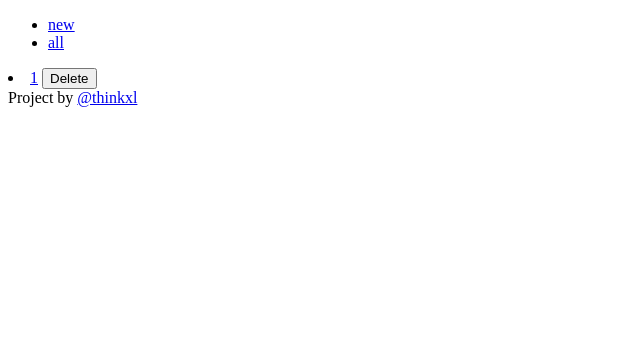
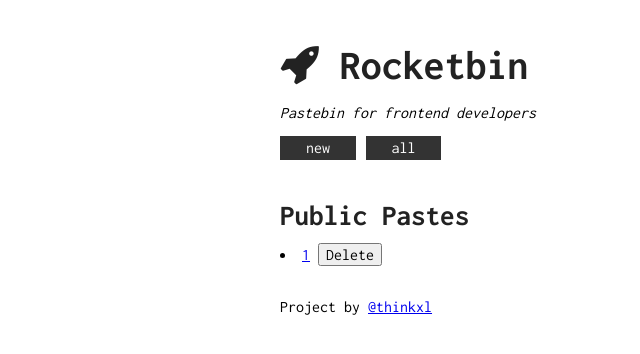
Before and after one commit to j0lvera/rocketbin, a Flask app: template templates/all.html in a window 1280 px wide. Shown: the top 354 px of the page, without its empty margins (0-640 px from the left). Run offline with Flask 2, Linux system fonts and the light colour scheme; the template is opened without the code that fills it: most values are stand-ins (such as "Sample title", 1, 10 or a date in 2020); parts of the project's set-up code (start-up, migrations or seed data) failed here and were passed over; some libraries are stand-ins or nearby versions.

Commit message:
css added

```diff
--- a/app.py
+++ b/app.py
@@ -45,7 +45,8 @@ def save_paste():
         _id = get_new_id()
         code = request.form['code']
         lang = request.form['lang']
-        pastes.insert({'_id': _id, 'code': code, 'lang': lang })
+        theme = request.form['theme']
+        pastes.insert({'_id': _id, 'code': code, 'lang': lang, 'theme': theme })
         # return redirect('/paste/' + _id, 301)
         # return redirect(url_for('show_all'))
         return json.dumps({'status': 'success', '_id': _id})
@@ -56,10 +57,12 @@ def save_paste():
 def show_paste(id=id):
     code = pastes.find_one({'_id': id})['code']
     lang = pastes.find_one({'_id': id})['lang']
+    theme = pastes.find_one({'_id': id})['theme']
     lexer = get_lexer_by_name(lang, stripall=True)
     code_result = highlight(code, lexer, HtmlFormatter(linenos=True))
     code_raw = code
-    return render_template('code.html', code=code_result, code_raw=code_raw, id=id)
+    theme_file = 'css/' + theme + '.css'
+    return render_template('code.html', code=code_result, code_raw=code_raw, id=id, theme_file=theme_file)
 
 # @app.route('/paste/<id>/edit')
 # def edit_paste(id=id):
@@ -72,5 +75,10 @@ def show_all():
     all_entries = pastes.find()
     return render_template('all.html', all=all_entries)
 
+@app.route('/paste/all/raw')
+def show_raw():
+    all_entries = pastes.find()
+    return dumps(all_entries)
+
 if __name__ == '__main__':
     app.run(debug=True)
--- a/static/css/style.css
+++ b/static/css/style.css
@@ -1,15 +1,118 @@
+/*
+ * Base
+ */
+
+body {
+  font-family: Inconsolata, monospace;
+}
+
+pre,
+code {
+  /* font-family: 'Inconsolata', monospace; */
+  font-family: 'Monaco', 'Menlo', 'Ubuntu Mono', 'Consolas', 'source-code-pro', monospace;
+  font-size: 12px;
+  /* line-height: 1; */
+}
+
+/*
+ * Helpers
+ */
+
+.row {
+  width: 100%;
+}
+
+.row&:before,
+.row&:after {
+  content: " ";
+  display: table;
+}
+
+.row&:after {
+  clear: both;
+}
+
+/*
+ * Header
+ */
+
+header {
+  margin-bottom: 0.618em;
+  display: table;
+  width: 100%;
+}
+
+/*
+ * Navigation
+ */
+
+.main-nav {
+  margin-bottom: 0.618em;
+  display: table;
+  width: 100%;
+}
+
+.main-nav-el {
+  float: left;
+  margin-right: 0.618em;
+}
+
+.main-nav-el a {
+  padding: 0.218em 1.618em;
+  background-color: #333;
+  color: #fff;
+  text-decoration: none;
+}
+
+/*
+ * Layout
+ */
+.container {
+  margin: 0 auto;
+  width: 45em;
+}
+
+/*
+ * Editor
+ */
+
 #editor {
   margin: 1em 0;
-  width: 400px;
-  height: 200px;
+  width: 100%;
+  height: 40em;
 }
+
+/*
+ * Code Results
+ */
 
 .code-result,
 .code-raw-textarea {
   width: 45em;
+}
+
+.code-raw-textarea {
   height: 24em;
 }
 
 .code-raw-textarea {
   resize: none;
 }
+
+/* pygments layout */
+.highlighttable {
+  width: 100%;
+}
+
+/*
+ * Footer
+ */
+
+.site-footer {
+  margin-top: 1em;
+  padding: 1em;
+}
+
+.site-footer p {
+  margin: 0;
+}
--- /dev/null
+++ b/static/css/type.css
@@ -0,0 +1,125 @@
+/*
+ * Type.css
+ * http://modularscale.com/scale/?px1=16&px2=18&ra1=1.618&ra2=0
+ */
+html {
+  font-family: sans-serif;
+  font-size: 16px;
+}
+
+body {
+  /* line-height: 1.5; */
+}
+
+h1, h2, h3, h4, h5, h6 {
+  margin-top: 1em;
+  margin-bottom: 0.354em;
+  font-weight: bold;
+  line-height: 1.125;
+  color: #222;
+  text-rendering: optimizeLegibility; }
+
+h1 {
+  font-size: 2.618em; }
+
+h2 {
+  font-size: 1.82em; }
+
+h3 {
+  font-size: 1.618em; }
+
+h4, h5, h6 {
+  font-size: 1.125em; }
+
+p {
+  margin-top: 0;
+  margin-bottom: 1em; }
+
+strong {
+  color: #515151; }
+
+nav ul,
+nav ol {
+  list-style: none;
+  margin-left: 0;
+  padding-left: 0; }
+
+ul, ol, dl {
+  margin-top: 0;
+  margin-bottom: 1em;
+  line-height: 1.5; }
+
+dt {
+  font-weight: bold; }
+
+dd {
+  margin-bottom: 0.5em; }
+
+hr {
+  position: relative;
+  margin: 1.5em 0;
+  border: 0;
+  border-top: 1px solid #eee;
+  border-bottom: 1px solid #fff; }
+
+abbr {
+  font-weight: bold;
+  font-variant: small-caps;
+  color: #5e5e5e;
+  text-transform: lowercase;
+  letter-spacing: 0.1em; }
+
+abbr[title] {
+  cursor: help;
+  border-bottom: 1px dotted #e5e5e5; }
+
+/* pre { */
+/*   margin-left: 1.125em; */
+/*   white-space: pre-wrap; } */
+/*  */
+/* code { */
+/*   color: tomato; */
+/*   font-family: "DejaVu Sans Mono", Inconsolata, Consolas, "Lucida Console", monospace; } */
+
+kbd,
+samp {
+  color: #6a6a6a;
+  font-family: "DejaVu Sans Mono", Inconsolata, Consolas, "Lucida Console", monospace;
+  background-color: #eee; }
+
+samp {
+  padding: 1px 3px; }
+
+kbd {
+  padding: 2px 6px;
+  border: 1px solid #ccc;
+  border-radius: 4px; }
+
+mark {
+  background-color: #fff9d9; }
+
+blockquote {
+  padding: 0.5em 1em;
+  margin: 0.8em 0;
+  color: #919191;
+  border-left: 0.25em solid #eaeaea; }
+  @media (min-width: 30em) {
+    blockquote {
+      padding-right: 5em;
+      padding-left: 1.25em; } }
+
+blockquote p:last-child {
+  margin-bottom: 0; }
+
+figure {
+  margin-left: 0; }
+
+figcaption {
+  font-size: 0.85em;
+  color: #afafaf; }
+
+caption {
+  margin-top: 0.695em;
+  font-size: 0.85em;
+  caption-side: bottom;
+  color: #aaaaaa; }
--- a/static/js/app.js
+++ b/static/js/app.js
@@ -64,7 +64,7 @@ app = {
     if (code != '') {
       $.ajax({
         url: '/paste/save',
-        data: { code: code, lang: s.lang },
+        data: { code: code, lang: s.lang, theme: s.theme },
         type: 'POST',
         success: function(data) {
           var status = $.parseJSON(data);
--- a/templates/all.html
+++ b/templates/all.html
@@ -5,6 +5,7 @@
 {% endblock %}
 
 {% block content %}
+	<h2>Public Pastes</h2>
   <div class="all">
     {% for item in all %}
     <li>{% block loop_item scoped %}<a href="{{ item['_id'] }}">{{ item['_id'] }}</a>{% endblock %} <button class="btnDelete" data-id="{{ item['_id'] }}">Delete</button></li>
--- a/templates/code.html
+++ b/templates/code.html
@@ -1,11 +1,13 @@
 {% extends "layout/base.html" %}
 {% block title %} id {% endblock %}
 {% block head %}
-    <link href="{{ url_for('static', filename='css/default.css') }}" rel="stylesheet">
+    {# <link href="{{ url_for('static', filename='css/default.css') }}" rel="stylesheet"> #}
+    {# <link href="{{ url_for('static', filename='css/monokai.css') }}" rel="stylesheet"> #}
+		<link href="{{ url_for('static', filename=theme_file) }}" rel="stylesheet">
 {% endblock %}
 {% block content %}
   <h3>{{ lang }}</h3>
-  <strong><code>{{ id }}</code></strong>
+	<strong><code>id: {{ id }}</code></strong>
   <div class="code-result">
     {{ code|safe }}
   </div> <!-- .code-result -->
--- a/templates/layout/base.html
+++ b/templates/layout/base.html
@@ -3,23 +3,49 @@
 <head>
   <meta charset="UTF-8">
   {% block head %}
-    <title>{% block title %}{% endblock %} - Frontbin</title>
+    <title>{% block title %}{% endblock %} - Rocketbin</title>
   {% endblock %}
+		<link href='http://fonts.googleapis.com/css?family=Inconsolata:400,700' rel='stylesheet' type='text/css'>
+		<link href="//maxcdn.bootstrapcdn.com/font-awesome/4.2.0/css/font-awesome.min.css" rel="stylesheet">
+    <link href="{{ url_for('static', filename='css/normalize.css') }}" rel="stylesheet">
+    <link href="{{ url_for('static', filename='css/type.css') }}" rel="stylesheet">
     <link href="{{ url_for('static', filename='css/style.css') }}" rel="stylesheet">
 </head>
 <body>
-  <header>
-    <nav>
-      <ul>
-        <li><a href="/">new</a></li>
-        <li><a href="/paste/all">all</a></li>
-      </ul>
-    </nav>
-  </header>
-  <div class="app">{% block content %}{% endblock %}</div> <!-- .app -->
-  <footer>
-  <p<p>Project by <a href="http://twitter.com/thinkxl">@thinkxl</a></p>
-  </footer>
+		<header>
+			<div class="container">
+				<div class="row">
+					<h1><i class="fa fa-rocket"></i> Rocketbin</h1>
+					<p><em>Pastebin for frontend developers</em></p>
+				</div> <!-- .row -->
+
+				<div class="row">
+					<nav class="main-nav">
+						<ul class="main-nav-list">
+							<li class="main-nav-el"><a href="/">new</a></li>
+							<li class="main-nav-el"><a href="/paste/all">all</a></li>
+						</ul>
+					</nav>
+				</div> <!-- .row -->
+			</div> <!-- .container -->
+		</header>
+
+		<div class="app">
+			<div class="container">
+				<div class="row">
+					{% block content %}{% endblock %}
+				</div> <!-- .row -->
+			</div> <!-- .container -->
+		</div> <!-- .app -->
+
+		<footer class="site-footer">
+			<div class="container">
+				<div class="row">
+					<p>Project by <a href="http://twitter.com/thinkxl">@thinkxl</a></p>
+				</div> <!-- .row -->
+			</div> <!-- .container -->
+		</footer> <!-- .site-footer -->
+	</div> <!-- .container -->
 
   {% block scripts %}{% endblock %}
 </body>
```
Also changed, not shown: static/css/github.css (added, +61 -0 lines), static/css/monokai.css (added, +59 -0 lines), templates/index.html (+25 -19 lines), readme.md, static/css/normalize.css (added), 1 other file.
